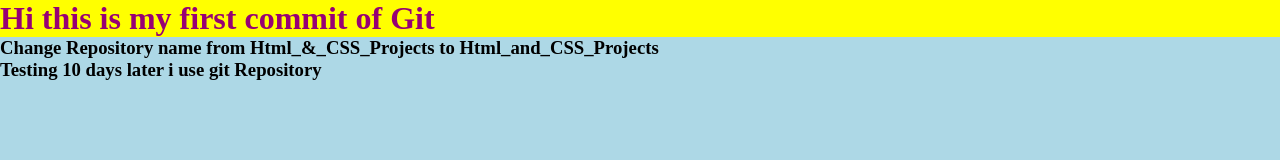
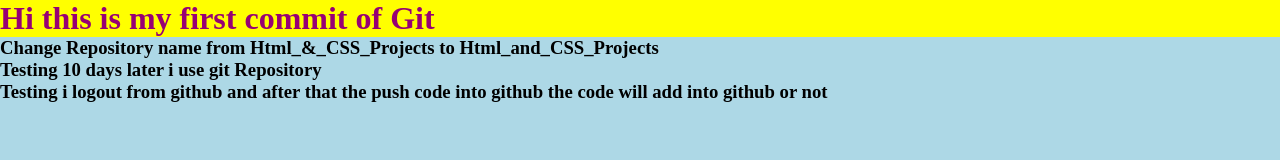
Before and after one commit to rprahul1616/Html_-_CSS_Projects, a plain HTML site: page index.html in a window 1280 px wide. Drawn offline with Linux system fonts and the light colour scheme.

Commit message:
Testing i logout from github and after that the push code dt.- 05/04/2023 at 09:21am

```diff
--- a/index.html
+++ b/index.html
@@ -11,5 +11,6 @@
     <h1>Hi this is my first commit of Git</h1>
     <h3>Change Repository name from Html_&_CSS_Projects to Html_and_CSS_Projects</h3>
     <h3>Testing 10 days later i use git Repository</h3>
+    <h3>Testing i logout from github and after that the push code into github the code will add into github or not</h3>
 </body>
 </html>
```
